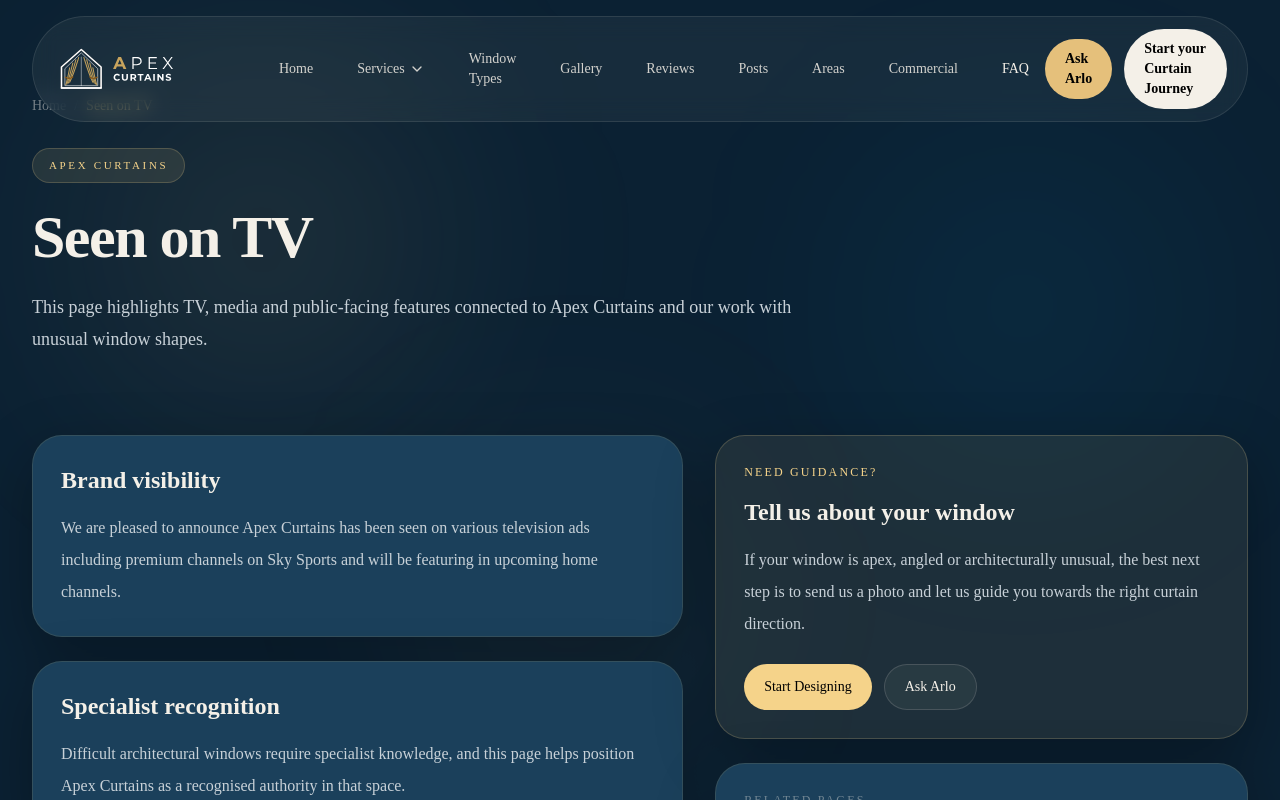
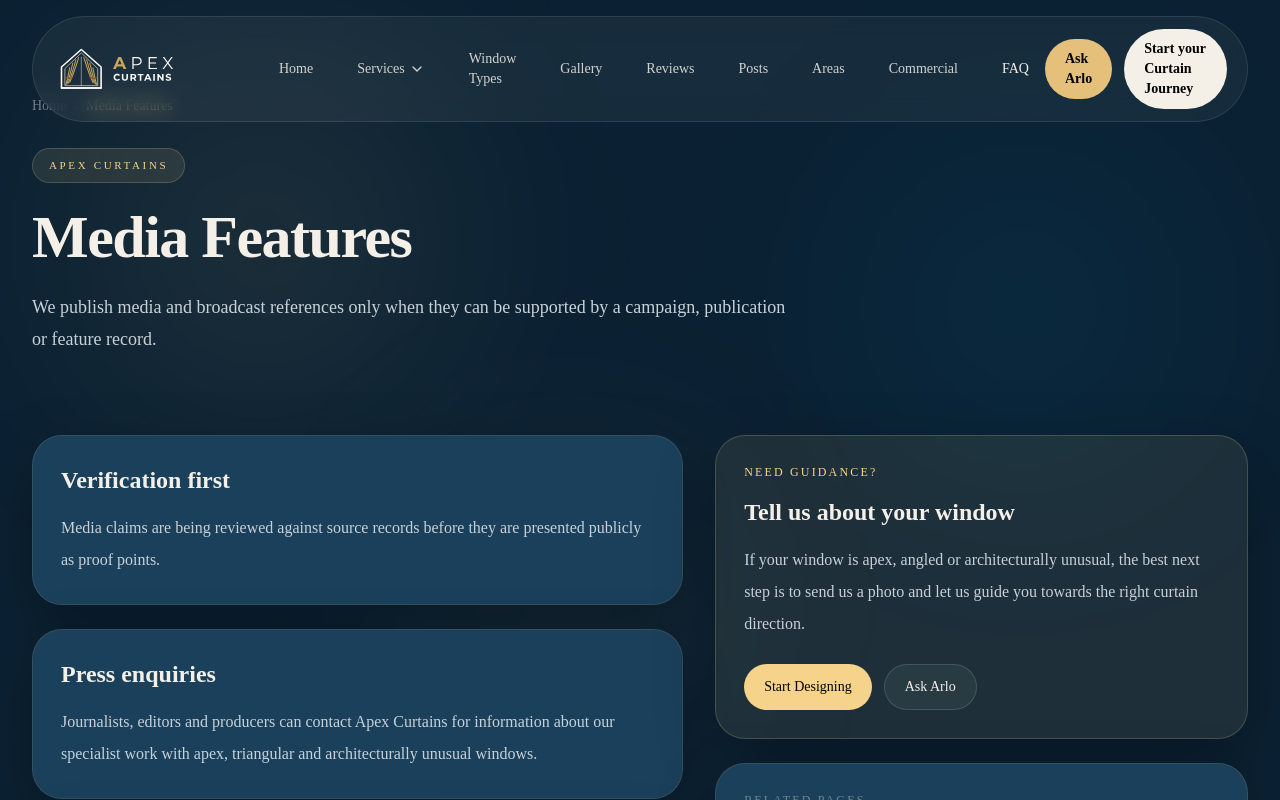
Before and after one commit to Nylon1/Apexcurtains, a Next.js app: page /seen-on-tv in a window 1280 px wide. Shown: the top 800 px of the page. Built offline with nearby package versions, Linux system fonts and the light colour scheme.

Commit message:
Remove unsupported TV visibility claims

```diff
--- a/app/seen-on-tv/page.tsx
+++ b/app/seen-on-tv/page.tsx
@@ -1,17 +1,28 @@
+import type { Metadata } from "next";
 import InfoPageTemplate from "@/components/layout/InfoPageTemplate";
+
+export const metadata: Metadata = {
+  title: { absolute: "Media Features | Apex Curtains" },
+  description:
+    "Media references for Apex Curtains will be published when supporting campaign or publication records are available.",
+  robots: {
+    index: false,
+    follow: true,
+  },
+};
 
 export default function Page() {
   return (
     <InfoPageTemplate
-      title="Seen on TV"
-      breadcrumb="Seen on TV"
-      intro="This page highlights TV, media and public-facing features connected to Apex Curtains and our work with unusual window shapes."
-      section1Title="Brand visibility"
-      section1Text="We are pleased to announce Apex Curtains has been seen on various television ads including premium channels on Sky Sports and will be featuring in upcoming home channels."
-      section2Title="Specialist recognition"
-      section2Text="Difficult architectural windows require specialist knowledge, and this page helps position Apex Curtains as a recognised authority in that space."
+      title="Media Features"
+      breadcrumb="Media Features"
+      intro="We publish media and broadcast references only when they can be supported by a campaign, publication or feature record."
+      section1Title="Verification first"
+      section1Text="Media claims are being reviewed against source records before they are presented publicly as proof points."
+      section2Title="Press enquiries"
+      section2Text="Journalists, editors and producers can contact Apex Curtains for information about our specialist work with apex, triangular and architecturally unusual windows."
       section3Title="Future updates"
-      section3Text="As the brand grows, this page can be expanded with media logos, feature references and visual proof points."
+      section3Text="Verified media appearances, campaign references and approved logos can be added here once the supporting records are documented."
     />
   );
 }
```
